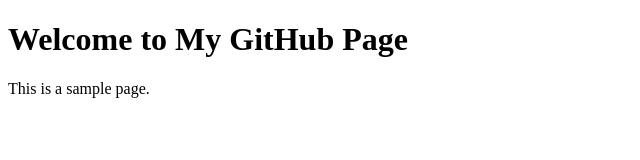
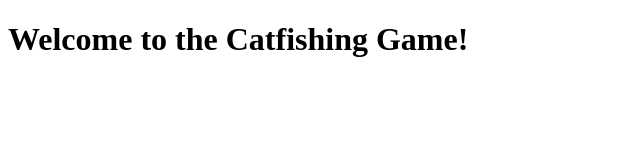
Before and after one commit to DeanGottlieb/catfishing, a plain HTML site: page index.html in a window 1280 px wide. Shown: the whole page, without its empty margins (0-640 px from the left). Drawn offline with Linux system fonts and the light colour scheme.

Commit message:
Update index.html

```diff
--- a/index.html
+++ b/index.html
@@ -3,10 +3,14 @@
 <head>
     <meta charset="UTF-8">
     <meta name="viewport" content="width=device-width, initial-scale=1.0">
-    <title>My GitHub Page</title>
+    <title>Catfishing Game</title>
+    <link rel="stylesheet" href="css/styles.css">
 </head>
 <body>
-    <h1>Welcome to My GitHub Page</h1>
-    <p>This is a sample page.</p>
+    <h1>Welcome to the Catfishing Game!</h1>
+    <div id="game">
+        <!-- Game content goes here -->
+    </div>
+    <script src="js/script.js"></script>
 </body>
 </html>
```
